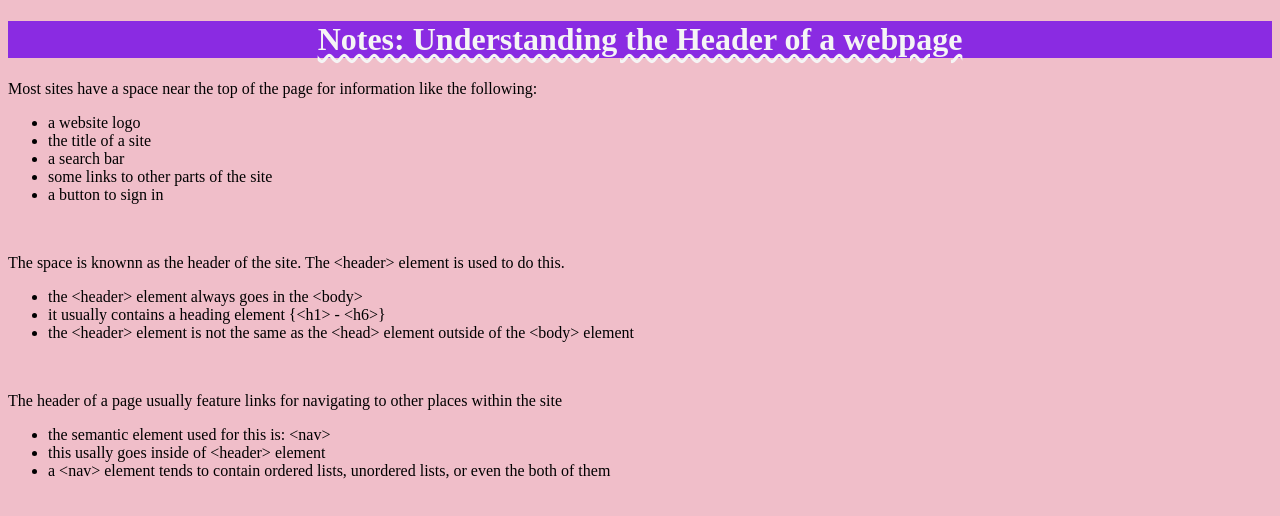
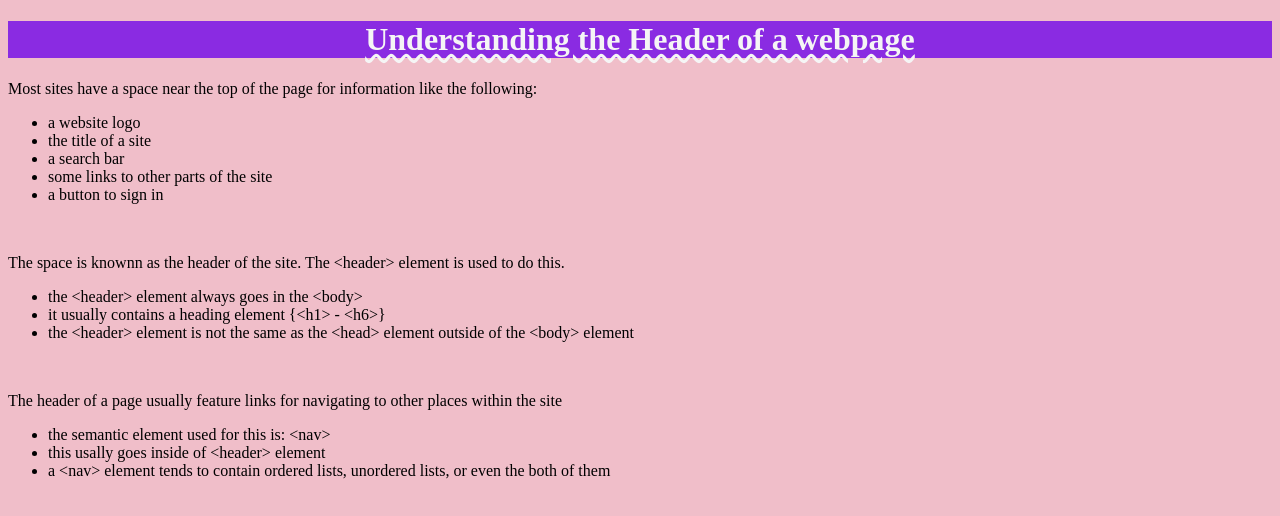
Before and after one commit to RochelleLBeckford/my-blog.html, a plain HTML site: page ex-22.html in a window 1280 px wide. Drawn offline with Linux system fonts and the light colour scheme.

Commit message:
update code

```diff
--- a/ex-22.html
+++ b/ex-22.html
@@ -14,7 +14,7 @@
         />
     </head>
     <body>
-        <h1>Notes: Understanding the Header of a webpage</h1>
+        <h1>Understanding the Header of a webpage</h1>
         <p>
             Most sites have a space near the top of the page for information like
             the following:
```
